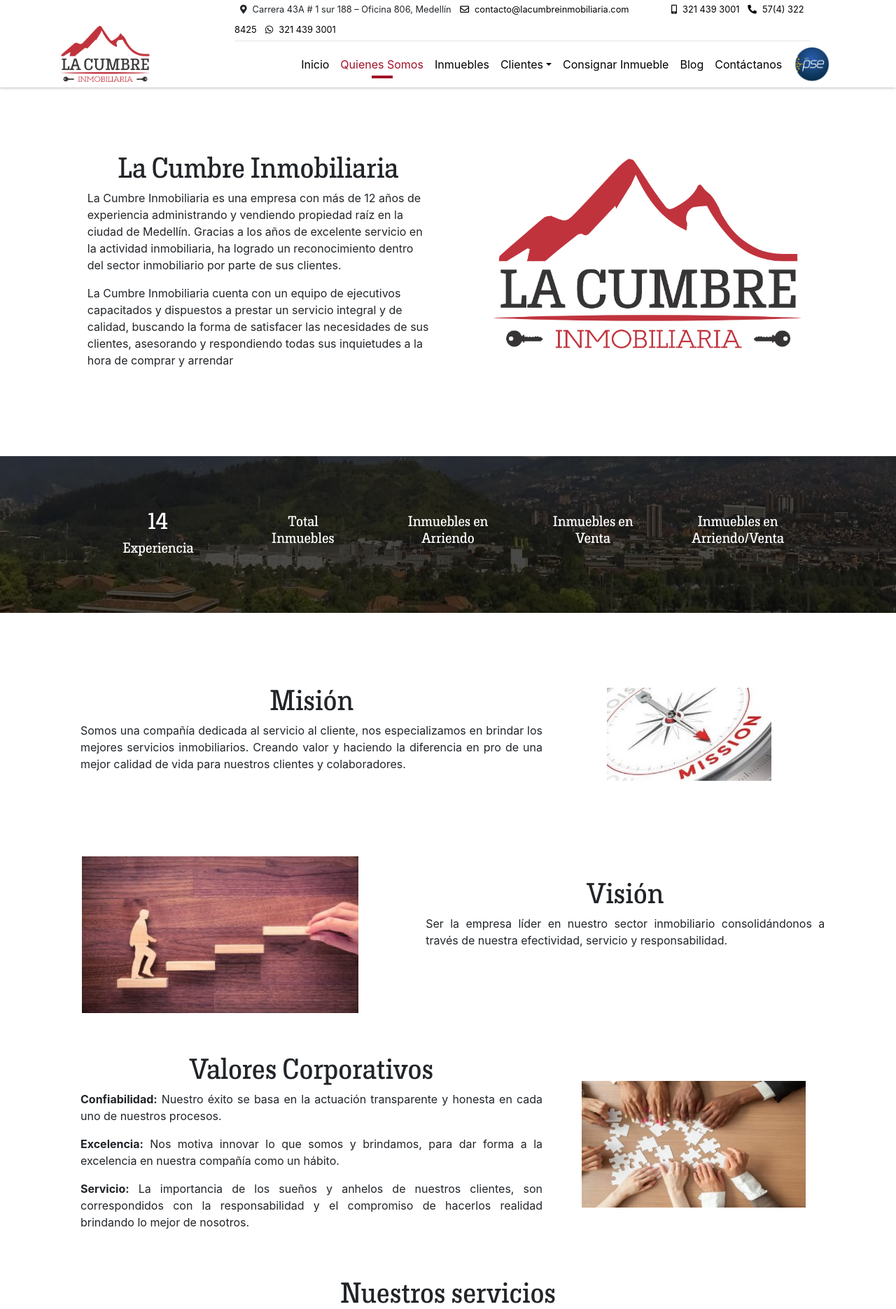
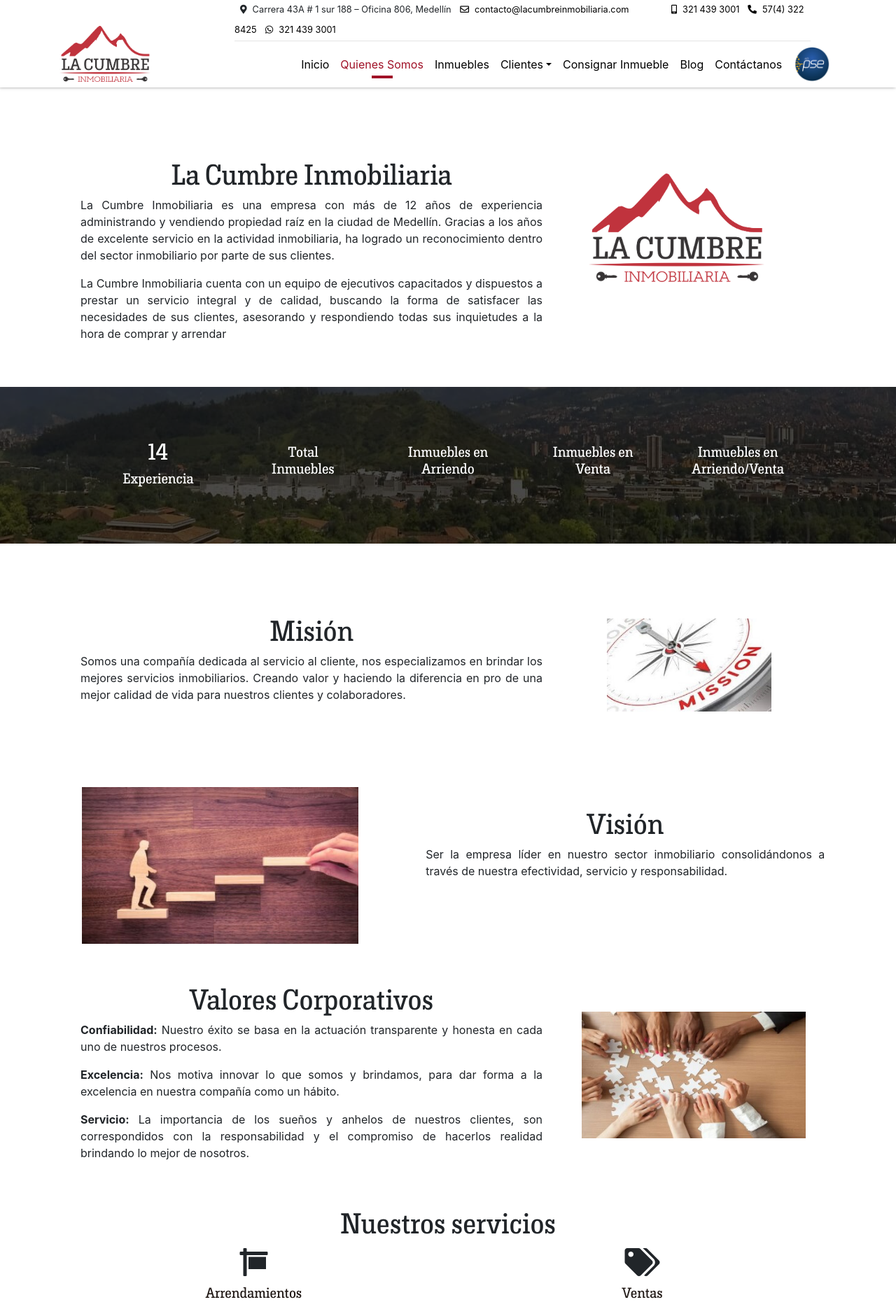
Before and after one commit to DexconDigital/lacumbre, a PHP site: page /quienes-somos.php in a window 1280 px wide. Shown: the top 1871 px of the page at 70% size. Run offline with PHP 8.4, Linux system fonts and the light colour scheme; data that the repository does not hold is empty.

Commit message:
Actualización

```diff
--- a/quienes-somos.php
+++ b/quienes-somos.php
@@ -26,15 +26,19 @@ require 'controllers/noticiasController.php'; ?>
     <!-- **************************Contenido ********************************** -->
     <div class="container-fluid body">
 
-        <section class="separador-top wow fadeIn" data-wow-duration="2s">
-            <div id="texto" class=" container col-md-12">
-                <div class="row col-md-12 ">
-                    <div class="col-lg-6 col-md-6  contendor_descrip">
-                        <h1> La Cumbre Inmobiliaria</h1>
-                        <p><?php echo $texto_quienes_somos['quienes_somos']['parrafos'][0]  ?> </p>
-                        <p><?php echo $texto_quienes_somos['quienes_somos']['parrafos'][1]  ?> </p>
+        <section id="servicios" class="separador wow fadeIn" data-wow-duration="2s">
+            <div id="mision" class="container">
+                <div class="col-md-12 row mb-4">
+                    <div class="col-lg-8 col-md-7  magen_container_servi">
+                        <div class="col-md-12  text-center">
+                            <h1 class="color_servi gruesor_letra">La Cumbre Inmobiliaria</h1>
+                        </div>
+                        <div class="col-md-12 ">
+                            <p><?php echo $texto_quienes_somos['quienes_somos']['parrafos'][0]  ?> </p>
+                            <p><?php echo $texto_quienes_somos['quienes_somos']['parrafos'][1]  ?> </p>
+                        </div>
                     </div>
-                    <div class="col-lg-6 col-md-6 ">
+                    <div class="col-lg-4 col-md-5 row">
                         <img class="quienes_img" src="images/Logo.png" alt="">
                     </div>
                 </div>
@@ -117,10 +121,8 @@ require 'controllers/noticiasController.php'; ?>
                 <div class="col-md-12">
                     <h1 class="text-center"> Nuestros servicios</h1>
                 </div>
-
                 <div class="">
                     <div class="container  contenedor_banner">
-
                         <div class="row d-flex justify-content-between " id="cont_servi">
                             <div class="espacio_div col-xl-6 col-md-6 col-12 text-center color_estadis">
                                 <div>
@@ -141,17 +143,11 @@ require 'controllers/noticiasController.php'; ?>
                                 </div>
                             </div>
                         </div>
-
                     </div>
                 </div>
-
             </div>
         </section>
-
-
     </div>
-    </div>
-
     <!-- *****************Footer*********** -->
     <?php include 'layout/footer.php' ?>
 
```
